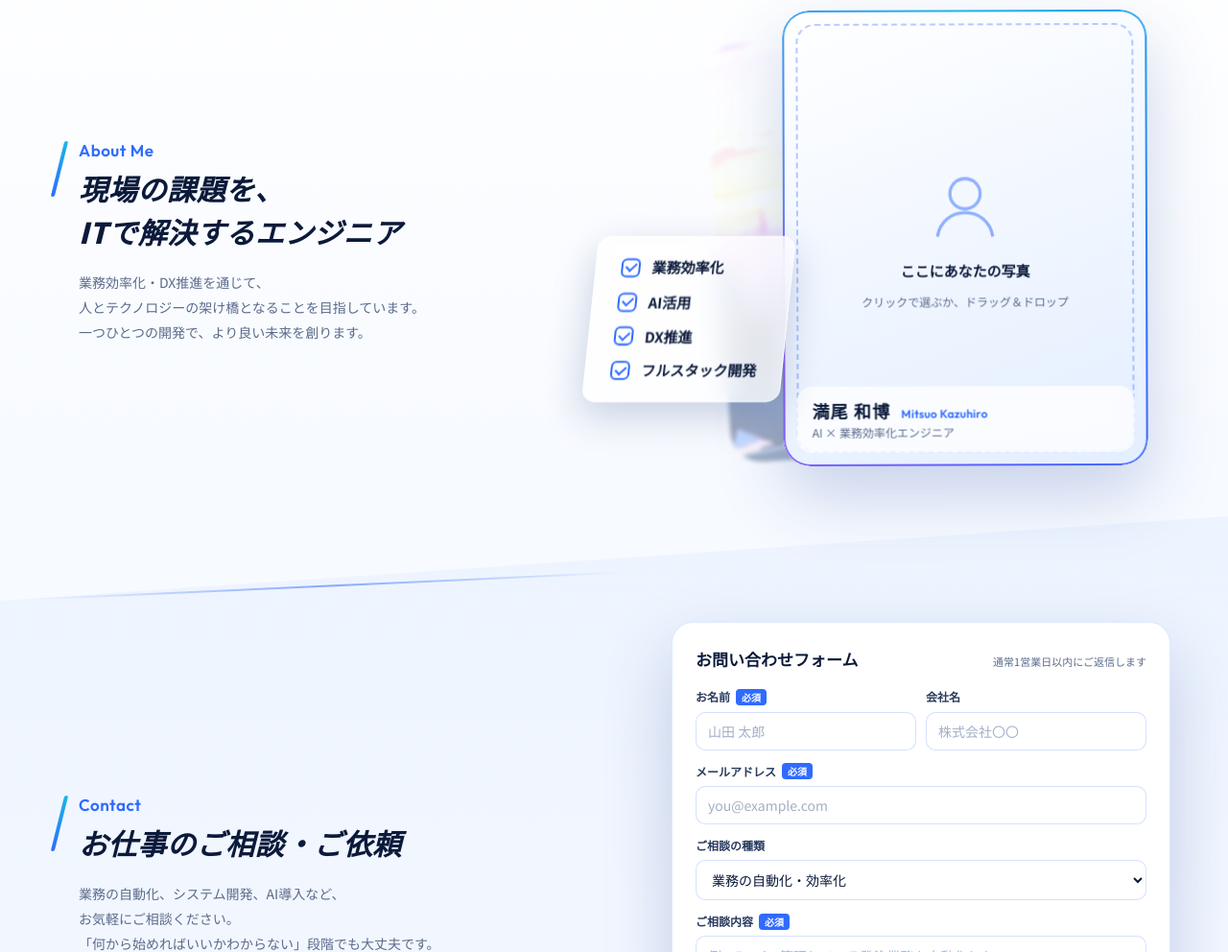
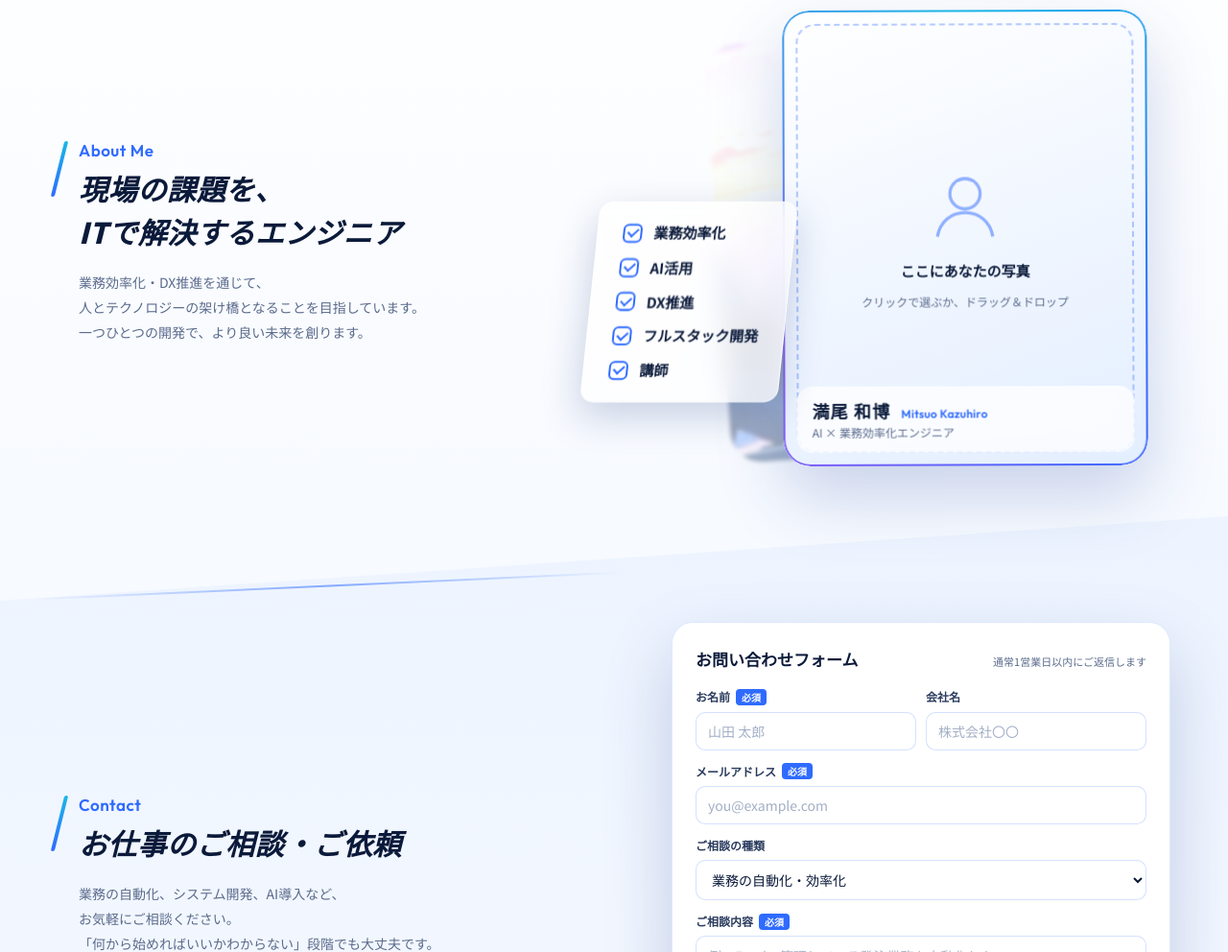
Before and after one commit to MITSUO1206/MITSUO-portfoliesite, a plain HTML site: page index.html in a window 1280 px wide. Shown: the part 1363-2355 px from the top of the page at 96% size. Drawn offline with Linux system fonts and the light colour scheme; animation ran at ten frames a second; a web font is replaced by a local one.

Commit message:
About のスキル一覧に「講師」を追加
Co-Authored-By: Claude Opus 5.5 <noreply@anthropic.com>
Claude-Session: https://claude.ai/code/session_013dRvrveWUURoKT1Mbswv7C

```diff
--- a/index.html
+++ b/index.html
@@ -151,7 +151,7 @@ nav .menu{padding:6px 26px;border-radius:99px;background:rgba(255,255,255,.72);b
 .chk i::after{content:"";width:9px;height:5px;border-left:2px solid var(--blue);border-bottom:2px solid var(--blue);transform:rotate(-45deg) translate(1px,-1px)}
 .js .glass .chk{opacity:0;transform:translateX(-12px);transition:.5s}
 .js .in .glass .chk{opacity:1;transform:none}
-.in .glass .chk:nth-child(2){transition-delay:.15s}.in .glass .chk:nth-child(3){transition-delay:.3s}.in .glass .chk:nth-child(4){transition-delay:.45s}
+.in .glass .chk:nth-child(2){transition-delay:.15s}.in .glass .chk:nth-child(3){transition-delay:.3s}.in .glass .chk:nth-child(4){transition-delay:.45s}.in .glass .chk:nth-child(5){transition-delay:.6s}
 
 /* About photo */
 .about-visual{position:relative;display:flex;justify-content:flex-end;padding-block:10px}
@@ -439,7 +439,7 @@ footer .menu{gap:28px;font-size:13px}
         <div class="nameplate"><b>満尾 和博 <small>Mitsuo Kazuhiro</small></b><span>AI × 業務効率化エンジニア</span></div>
       </div>
       <div class="glass"><ul>
-        <li class="chk"><i></i>業務効率化</li><li class="chk"><i></i>AI活用</li><li class="chk"><i></i>DX推進</li><li class="chk"><i></i>フルスタック開発</li>
+        <li class="chk"><i></i>業務効率化</li><li class="chk"><i></i>AI活用</li><li class="chk"><i></i>DX推進</li><li class="chk"><i></i>フルスタック開発</li><li class="chk"><i></i>講師</li>
       </ul></div>
     </div>
   </div>
```
